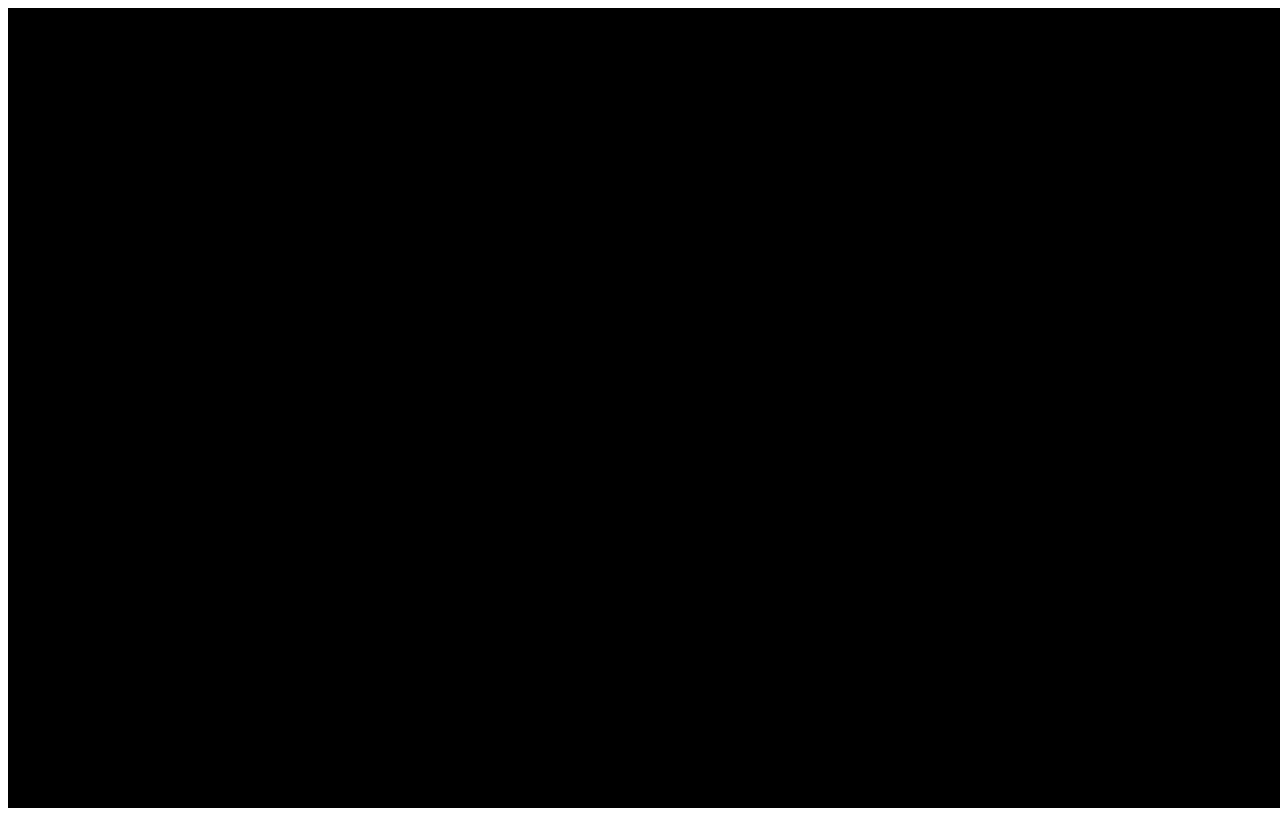
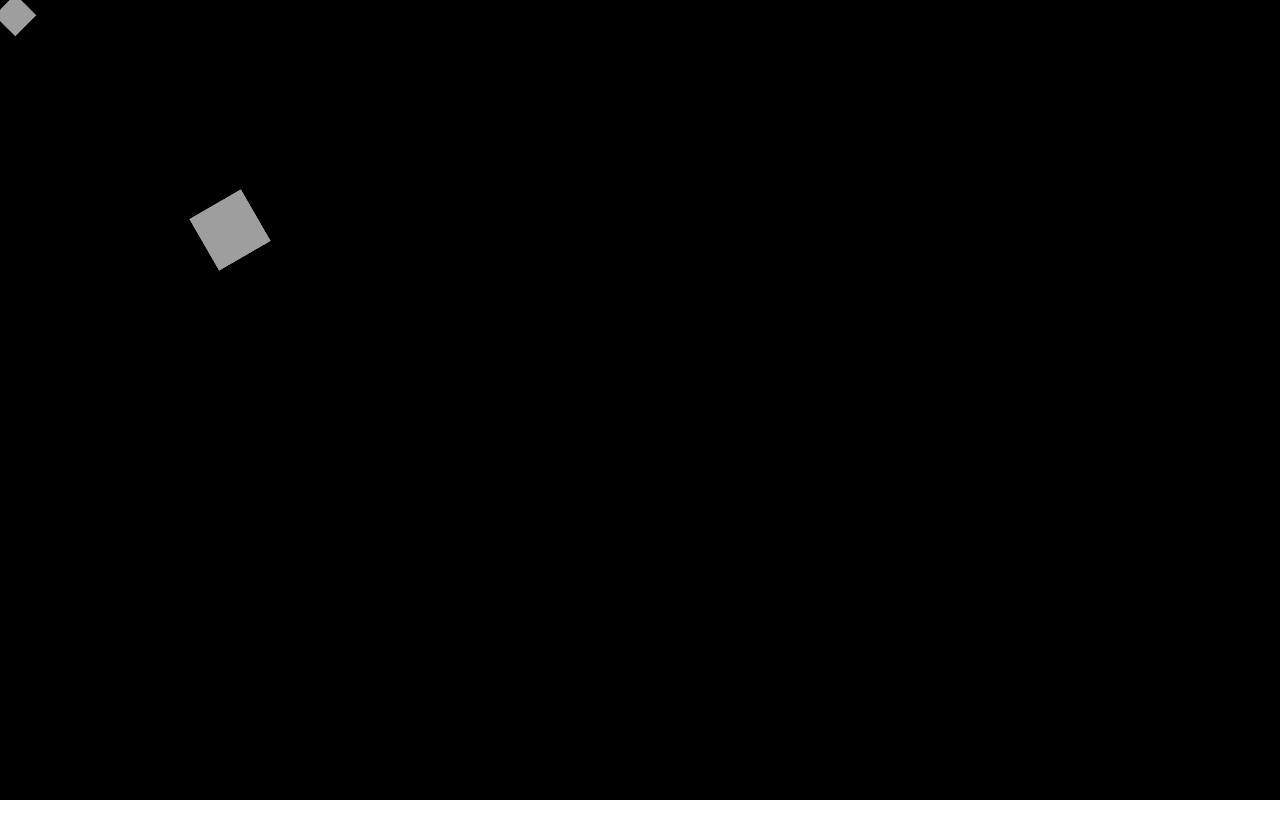
Before and after one commit to andre-araujo/spaceships.github.io, a website built with Parcel: page src/index.html in a window 1280 px wide. Built offline with nearby package versions, Linux system fonts and the light colour scheme.

Commit message:
feat: Create GameObject class

```diff
--- a/package.json
+++ b/package.json
@@ -4,7 +4,7 @@
   "description": "",
   "main": "index.js",
   "scripts": {
-    "start": "parcel ./src/index.html -d ./docs",
+    "start": "parcel --no-cache ./src/index.html -d ./docs",
     "build": "rimraf ./docs && parcel build ./src/index.html -d ./docs --public-url /spaceships.io"
   },
   "repository": {
@@ -18,7 +18,7 @@
   },
   "homepage": "https://andre-araujo.github.io/spaceships.io",
   "devDependencies": {
-    "parcel": "^1.10.3",
+    "parcel-bundler": "1.7.1",
     "rimraf": "^2.6.2",
     "typescript": "^3.1.6"
   }
--- /dev/null
+++ b/src/components/GameObject.ts
@@ -0,0 +1,56 @@
+import { IfcSpaceShipSettings } from './interfaces';
+
+export default class GameObject {
+  ctx : CanvasRenderingContext2D;
+  sprite: HTMLImageElement;
+
+  constructor(
+    public canvas: HTMLCanvasElement,
+    public settings: IfcSpaceShipSettings
+  ) {
+    this.ctx = canvas.getContext('2d');
+  }
+
+  moveTo(newX, newY) {
+    const { x, y } = this.settings;
+
+    this.settings.rotation = - Math.atan2(newX - x, newY - y) * (180 / Math.PI) - 180;
+
+    const radian = this.settings.rotation * Math.PI/180;
+
+    this.settings.x = this.settings.x + Math.sin(radian);
+    this.settings.y = this.settings.y - Math.cos(radian);
+  }
+
+  setSprite(src: string) {
+    const img = new Image();
+    img.src = src;
+
+    this.sprite = img;
+  }
+
+  render() {
+    const {
+      x,
+      y,
+      width,
+      height,
+      rotation
+    } = this.settings;
+
+    this.ctx.save();
+
+    const radian = rotation * Math.PI/180;
+
+    this.ctx.translate(x + width / 2, y + height / 2);
+    this.ctx.rotate(radian);
+    this.ctx.translate(-x - width / 2, -y - height / 2);
+
+    this.ctx.drawImage(this.sprite, x, y, width, height);
+
+    this.ctx.closePath();
+    this.ctx.stroke();
+
+    this.ctx.restore();
+  }
+}
--- /dev/null
+++ b/src/components/SpaceShip.ts
@@ -0,0 +1,33 @@
+import { IfcSpaceShipSettings } from './interfaces';
+import GameObject from './GameObject';
+
+let cursor = {
+  clientX: 0,
+  clientY: 0,
+};
+
+window.addEventListener('mousemove', e => {
+  cursor = e;
+});
+
+export default class SpaceShip extends GameObject {
+  constructor(
+    public canvas: HTMLCanvasElement,
+    public settings: IfcSpaceShipSettings
+  ) {
+    super(canvas, settings);
+    this.setSprite('http://chittagongit.com//images/spaceship-icon-png/spaceship-icon-png-6.jpg');
+  }
+
+  playerMovements() {
+    const { isPlayer } = this.settings;
+    if(isPlayer) {
+      this.moveTo(cursor.clientX, cursor.clientY);
+    }
+  }
+
+  render() {
+    this.playerMovements();
+    super.render();
+  }
+}
--- /dev/null
+++ b/src/components/Stage.ts
@@ -0,0 +1,49 @@
+import SpaceShip from './SpaceShip';
+
+export default class Stage {
+  player: SpaceShip;
+  enemy: SpaceShip;
+  ctx : CanvasRenderingContext2D;
+
+  constructor(public canvas: HTMLCanvasElement) {
+    this.ctx = canvas.getContext('2d');
+    this.onMount();
+  }
+
+  onMount() {
+    window.addEventListener('resize', this.setFullScreen);
+    this.setFullScreen();
+    this.canvas.style.background = 'black';
+
+    this.player = new SpaceShip(this.canvas, {
+      x: 100,
+      y: 100,
+      isPlayer: true,
+      rotation: 1,
+      height: 30,
+      width: 30
+    });
+
+    this.enemy = new SpaceShip(this.canvas, {
+      x: 200,
+      y: 200,
+      isPlayer: false,
+      rotation: 60,
+      height: 60,
+      width: 60
+    });
+  }
+
+  setFullScreen() {
+    this.canvas.width = window.innerWidth;
+    this.canvas.height = window.innerHeight;
+  }
+
+  render() {
+    this.ctx.clearRect(0, 0, this.canvas.width, this.canvas.height)
+    this.player.render();
+    this.enemy.render();
+
+    window.requestAnimationFrame(() => this.render());
+  }
+}
--- /dev/null
+++ b/src/components/interfaces.ts
@@ -0,0 +1,8 @@
+export interface IfcSpaceShipSettings {
+  x: number;
+  y: number;
+  width: number,
+  height: number,
+  rotation: number;
+  isPlayer: boolean;
+}
--- a/src/index.html
+++ b/src/index.html
@@ -6,6 +6,17 @@
     <title>spaceships</title>
     <meta name="viewport" content="width=device-width, initial-scale=1">
     <link href="https://fonts.googleapis.com/css?family=Roboto" rel="stylesheet">
+    <style>
+      body,
+      html {
+        margin: 0;
+        padding: 0;
+        border: 0;
+        width: 100vw;
+        height: 100vh;
+        overflow: hidden;
+      }
+    </style>
   </head>
   <body>
     <!--[if lte IE 9]>
--- a/src/index.ts
+++ b/src/index.ts
@@ -1,120 +1,9 @@
-let rotation = 1;
-
-let cursor = {
-  clientX: 0,
-  clientY: 0,
-};
-
-window.addEventListener('mousemove', e => {
-  cursor = e;
-})
-
-interface SpaceShipSettings {
-  x: number;
-  y: number;
-  rotation: number;
-  isPlayer: boolean;
-}
-
-class SpaceShip {
-  ctx : CanvasRenderingContext2D;
-
-  constructor(
-    public canvas: HTMLCanvasElement,
-    public settings: SpaceShipSettings
-  ) {
-    this.ctx = canvas.getContext('2d');
-
-    cursor = {
-      clientX: settings.x,
-      clientY: settings.y,
-    };
-  }
-
-  playerMovements() {
-    const { x, y, isPlayer } = this.settings;
-    if(isPlayer) {
-      this.settings.rotation = - Math.atan2(cursor.clientX - x, cursor.clientY - y) * (180 / Math.PI) - 180;
-
-      const radian = this.settings.rotation * Math.PI/180;
-
-      this.settings.x = this.settings.x + Math.sin(radian);
-      this.settings.y = this.settings.y - Math.cos(radian);
-    }
-  }
-
-  render() {
-    const { x, y, rotation } = this.settings;
-
-    this.playerMovements();
-
-    this.ctx.save();
-
-    const radian = rotation * Math.PI/180;
-    const img = new Image();
-
-    img.src = 'http://chittagongit.com//images/spaceship-icon-png/spaceship-icon-png-6.jpg';
-
-    this.ctx.translate(x + 30 / 2, y + 30 / 2);
-    this.ctx.rotate(radian);
-    this.ctx.translate(-x - 30 / 2, -y - 30 / 2);
-
-    this.ctx.drawImage(img, x, y, 30, 30);
-
-    this.ctx.closePath();
-    this.ctx.stroke();
-
-    this.ctx.restore();
-  }
-}
-
-class Stage {
-  player: SpaceShip;
-  enemy: SpaceShip;
-  ctx : CanvasRenderingContext2D;
-
-  constructor(public canvas: HTMLCanvasElement) {
-    this.ctx = canvas.getContext('2d');
-    this.onMount();
-  }
-
-  onMount() {
-    window.addEventListener('resize', this.setFullScreen);
-    this.setFullScreen();
-    this.canvas.style.background = 'black';
-
-    this.player = new SpaceShip(this.canvas, {
-      x: 100,
-      y: 100,
-      isPlayer: true,
-      rotation: 1
-    });
-
-    this.enemy = new SpaceShip(this.canvas, {
-      x: 200,
-      y: 200,
-      isPlayer: false,
-      rotation: 60
-    });
-  }
-
-  setFullScreen() {
-    this.canvas.width = window.innerWidth;
-    this.canvas.height = window.innerHeight;
-  }
-
-  render() {
-    this.ctx.clearRect(0, 0, this.canvas.width, this.canvas.height)
-    this.player.render();
-    this.enemy.render();
-
-    window.requestAnimationFrame(() => this.render());
-  }
-}
+import Stage from './components/Stage';
 
 window.onload = () => {
   const canvas : HTMLCanvasElement = <HTMLCanvasElement> document.getElementById('canvas');
   const stage : Stage = new Stage(canvas);
 
   stage.render();
+  console.log('dwwcscssass')
 };
```
Also changed, not shown: docs/index.html (+2 -2 lines), 5 other files.
